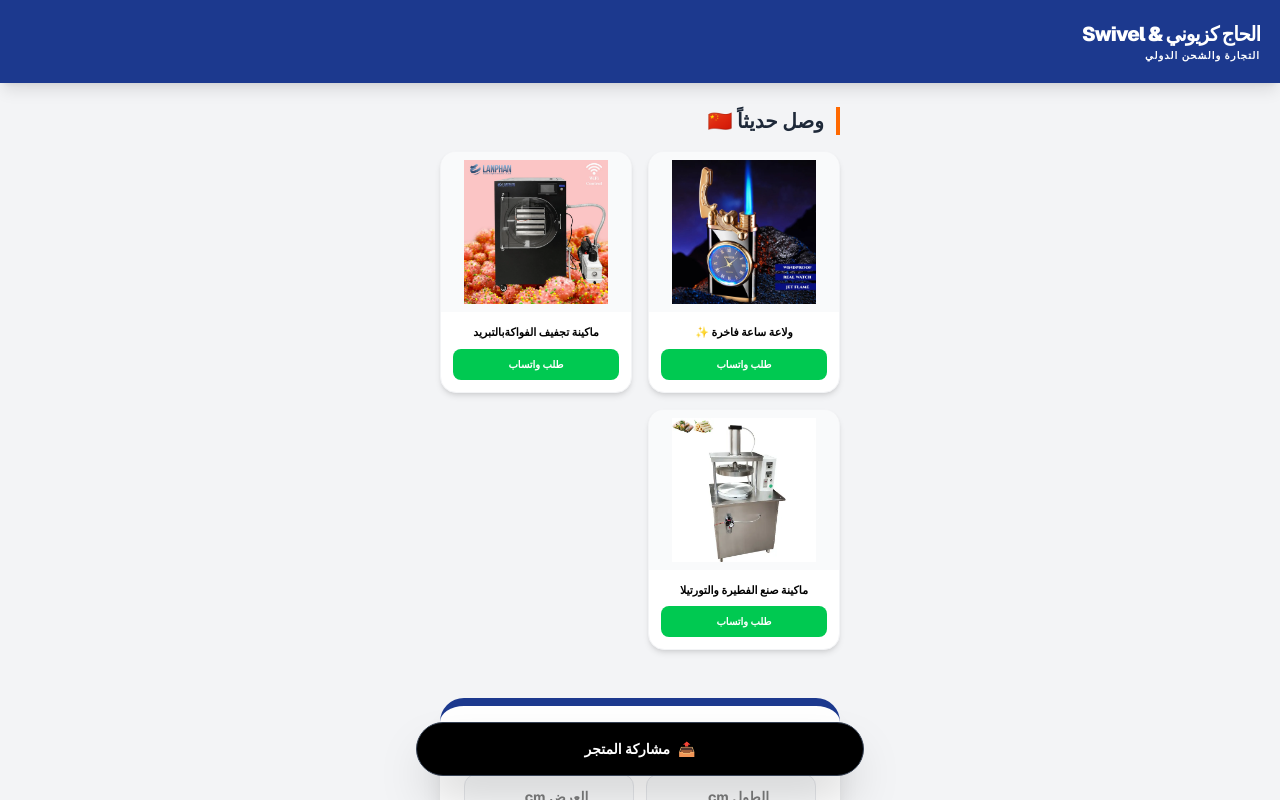
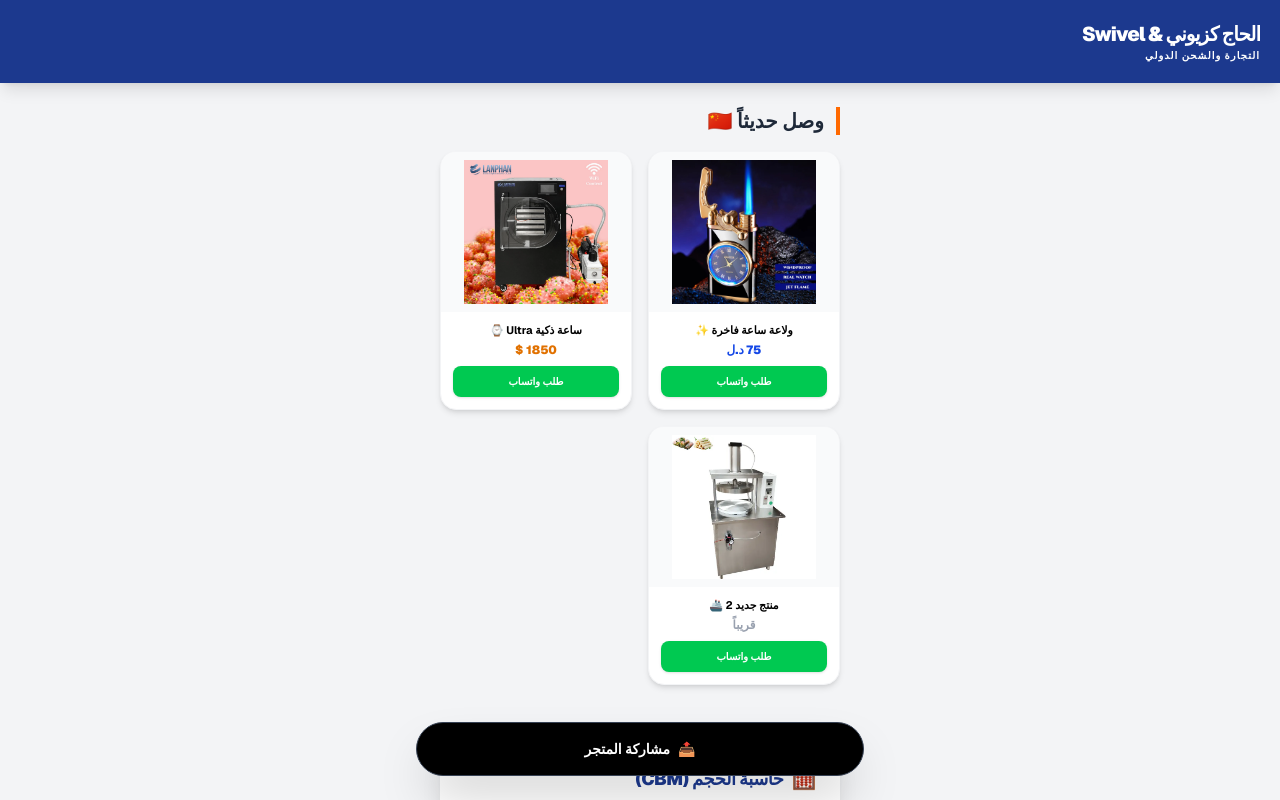
Before and after one commit to alisabree15-star/kazioni-store, a Next.js app: page / in a window 1280 px wide. Shown: the top 800 px of the page. Built offline with nearby package versions, Linux system fonts and the light colour scheme.

Commit message:
تعديل جديد

```diff
--- a/src/app/page.tsx
+++ b/src/app/page.tsx
@@ -2,7 +2,7 @@
 import { useState } from 'react';
 
 export default function Home() {
-  const whatsappNumber = "218915044855";
+  const whatsappNumber = "218915044855"; // تأكد من رقمك هنا
   const siteUrl = "https://kazioni-store.vercel.app";
 
   const [dims, setDims] = useState({ length: '', width: '', height: '', qty: '1' });
@@ -41,24 +41,22 @@ export default function Home() {
     setTimeout(() => setCopyMsg(false), 3000);
   };
 
-  // --- قسم التعديل هنا يا باشمهندس علي ---
   const products = [
-    { id: 1, name: "ولاعة ساعة فاخرة ✨", img: "/images/product1.jpg" },
-    { id: 2, name: "ماكينة تجفيف الفواكةبالتبريد", img: "/images/product2.jpg" }, // غير "ساعة ذكية" لأي اسم تريده
-    { id: 3, name: "ماكينة صنع الفطيرة والتورتيلا", img: "/images/product3.jpg" }
+    { id: 1, name: "ولاعة ساعة فاخرة ✨", img: "/images/product1.jpg", price: "75 د.ل", pColor: "text-blue-700" },
+    { id: 2, name: "ساعة ذكية Ultra ⌚", img: "/images/product2.jpg", price: "1850 $", pColor: "text-amber-600" },
+    { id: 3, name: "منتج جديد 2 🚢", img: "/images/product3.jpg", price: "قريباً", pColor: "text-gray-400" }
   ];
-  // ---------------------------------------
 
   return (
     <main className="min-h-screen bg-gray-100 text-right font-sans text-black pb-32" dir="rtl">
-      <nav className="bg-blue-900 text-white p-5 shadow-lg sticky top-0 z-50 flex justify-between items-center text-white">
+      <nav className="bg-blue-900 text-white p-5 shadow-lg sticky top-0 z-50 flex justify-between items-center">
         <div>
           <h1 className="text-xl font-black tracking-tighter text-white">الحاج كزيوني & Swivel</h1>
           <p className="text-[10px] text-blue-200 font-bold uppercase tracking-widest text-white">التجارة والشحن الدولي</p>
         </div>
       </nav>
 
-      <section className="p-6 max-w-md mx-auto text-white">
+      <section className="p-6 max-w-md mx-auto">
         <h3 className="text-xl font-bold text-gray-800 mb-4 border-r-4 border-orange-500 pr-3">وصل حديثاً 🇨🇳</h3>
         <div className="grid grid-cols-2 gap-4">
           {products.map((product) => (
@@ -67,8 +65,9 @@ export default function Home() {
                 <img src={product.img} alt={product.name} className="max-h-full max-w-full object-contain" onError={(e) => { e.currentTarget.src = "https://via.placeholder.com/150?text=H.K+Store"; }}/>
               </div>
               <div className="p-3 flex-1 flex flex-col justify-between text-center">
-                <h4 className="font-bold text-[11px] text-black mb-2">{product.name}</h4>
-                <a href={"https://wa.me/" + whatsappNumber + "?text=استفسار عن " + product.name} className="bg-green-500 text-white text-[10px] py-2 rounded-lg font-bold">طلب واتساب</a>
+                <h4 className="font-bold text-[11px] text-black mb-1 leading-tight">{product.name}</h4>
+                <p className={"font-black text-xs mb-2 " + product.pColor}>{product.price}</p>
+                <a href={"https://wa.me/" + whatsappNumber + "?text=استفسار عن " + product.name} className="bg-green-500 text-white text-[10px] py-2 rounded-lg font-bold shadow-sm active:scale-95 transition-all">طلب واتساب</a>
               </div>
             </div>
           ))}
```
